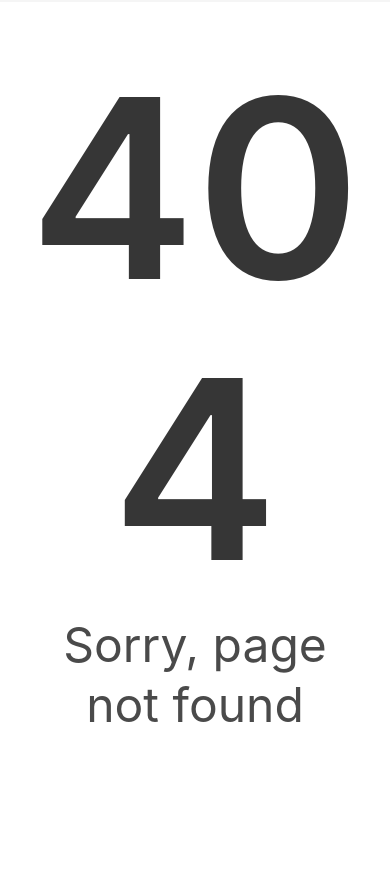
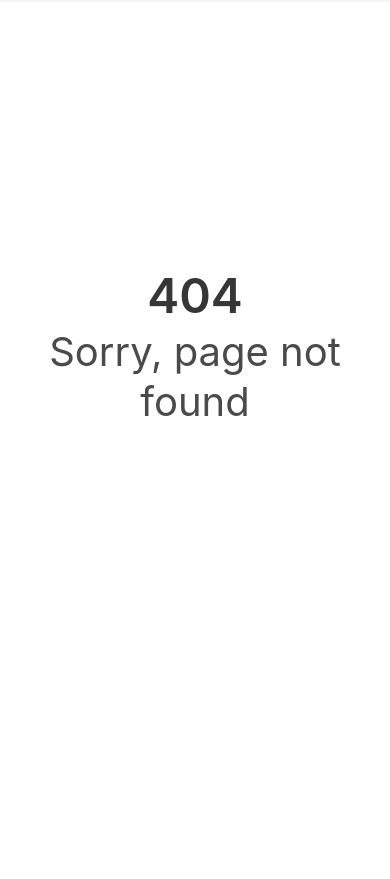
Before and after one commit to aedobrynin/hydraChess, a Flask app: template hydraChess/templates/404.html in a window 390 px wide. Shown: the part 52-931 px from the top of the page. After the commit the page ends 468 px from the top, so only its background shows below. Run offline with Flask 2, Linux system fonts and the light colour scheme; the template is opened without the code that fills it, so the values that code supplies are empty.

Commit message:
More responsive design in 404 page template

```diff
--- a/hydraChess/templates/404.html
+++ b/hydraChess/templates/404.html
@@ -4,8 +4,8 @@
 <section class="hero is-fullheight-with-navbar">
   <div class="hero-body">
     <div class="container has-text-centered pb-6 mb-6">
-      <h1 class='title' style='font-size: 250px'>404</h1>
-      <h2 class='subtitle is-1'>Sorry, page not found</h2>
+      <h1 class='title is-size-1-mobile' style='font-size: 250px'>404</h1>
+      <h2 class='subtitle is-1 is-size-2-mobile'>Sorry, page not found</h2>
     </div>
   </div>
 </section>
```
